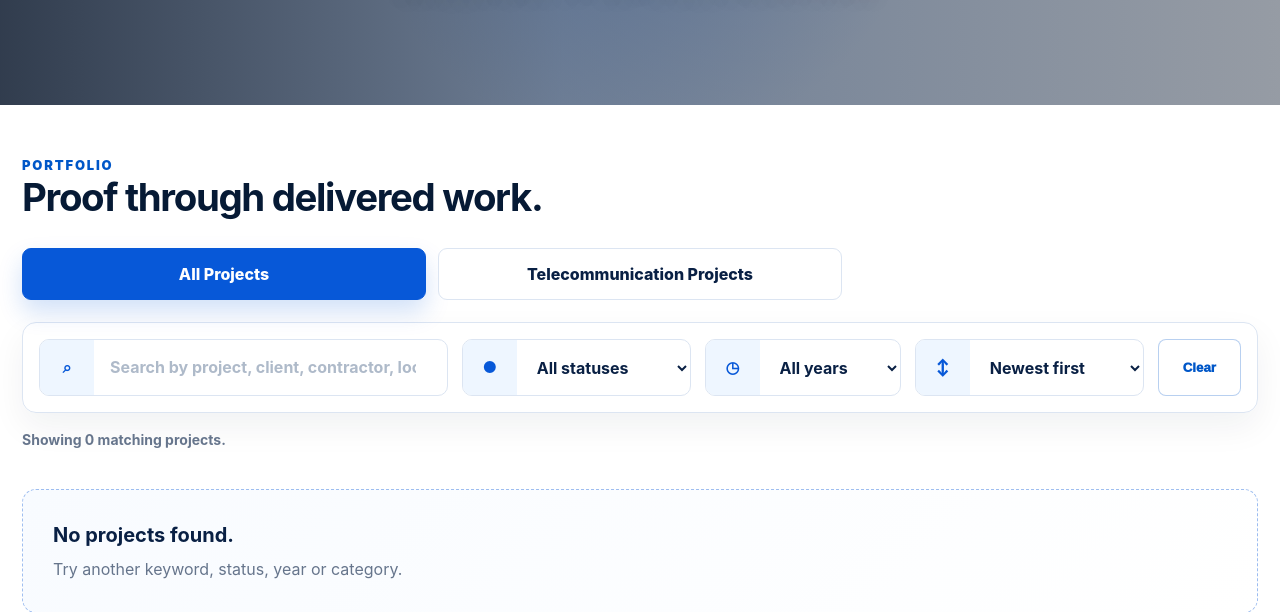
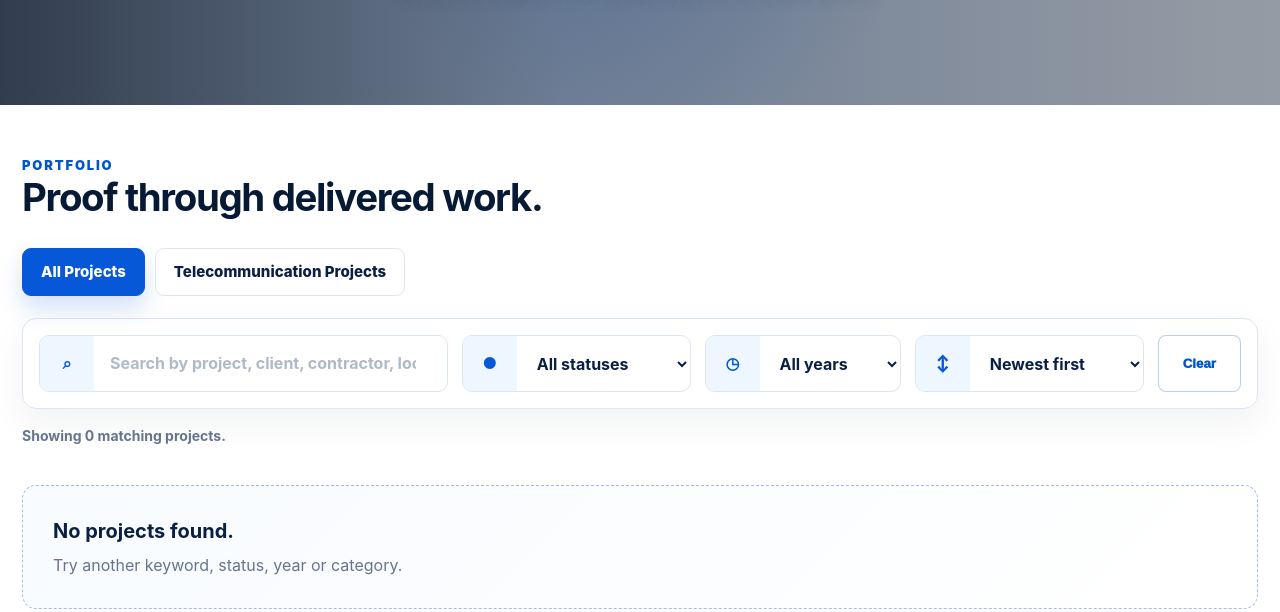
Before and after one commit to webXazim/sescco, a Django app: page /projects/ in a window 1280 px wide. Shown: the part 415-1027 px from the top of the page. Run offline with Django 5.2, Linux system fonts and the light colour scheme; data comes from the database, SQL or seed files in the repository; data that the repository does not hold is empty; some libraries are stand-ins or nearby versions.

Commit message:
ui refine

```diff
--- a/static/css/project_category_tabs_220.css
+++ b/static/css/project_category_tabs_220.css
@@ -1,25 +1,18 @@
-/* Upgrade 220 — balanced project-category layout after adding telecom. */
-@media (min-width: 901px){
+/* Upgrade 220 — compact project-category controls after adding telecom. */
+@media (min-width: 761px){
   .cms-page-projects-list .project-filter-tabs{
-    display: grid;
-    grid-template-columns: repeat(3, minmax(0, 1fr));
+    display: flex;
+    flex-wrap: wrap;
+    align-items: center;
+    gap: 10px;
   }
 
   .cms-page-projects-list .project-filter-tab{
-    width: 100%;
-    min-width: 0;
+    width: auto;
+    min-width: max-content;
+    min-height: 48px;
     padding-inline: 18px;
+    font-size: .94rem;
     text-align: center;
   }
 }
-
-@media (min-width: 761px) and (max-width: 900px){
-  .cms-page-projects-list .project-filter-tabs{
-    display: grid;
-    grid-template-columns: repeat(2, minmax(0, 1fr));
-  }
-
-  .cms-page-projects-list .project-filter-tab{
-    width: 100%;
-  }
-}
```
